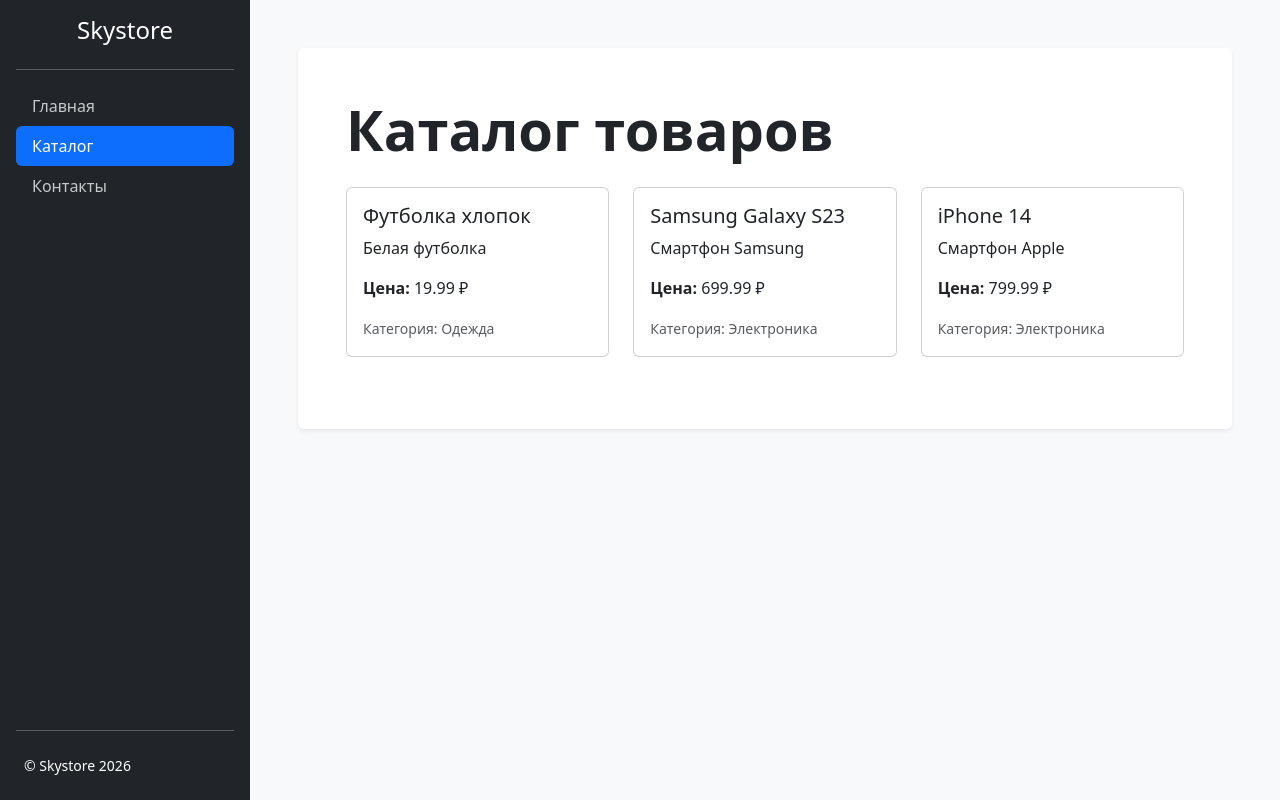
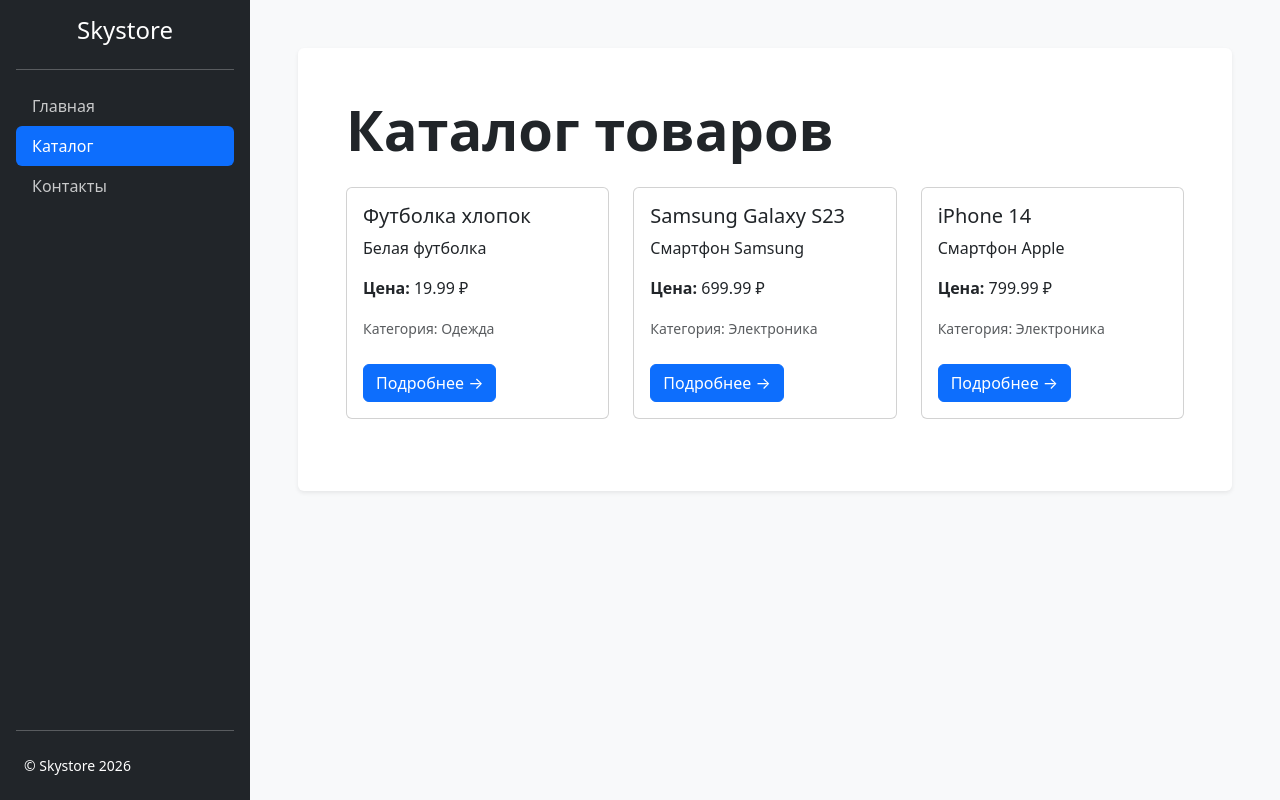
Before and after one commit to Viktor84-code/django-online-store, a Django app: page /catalog/ in a window 1280 px wide. Run offline with Django 5.2, Linux system fonts and the light colour scheme; data comes from the database, SQL or seed files in the repository.

Commit message:
fix: add detail links to catalog template

```diff
--- a/catalog/templates/catalog/catalog.html
+++ b/catalog/templates/catalog/catalog.html
@@ -36,6 +36,7 @@
                             <p class="card-text">{{ product.description|truncatewords:20 }}</p>
                             <p class="card-text"><strong>Цена:</strong> {{ product.price }} ₽</p>
                             <p class="card-text"><small class="text-muted">Категория: {{ product.category.name }}</small></p>
+                            <a href="/products/{{ product.pk }}/" class="btn btn-primary mt-2">Подробнее →</a>
                         </div>
                     </div>
                 </div>
```
